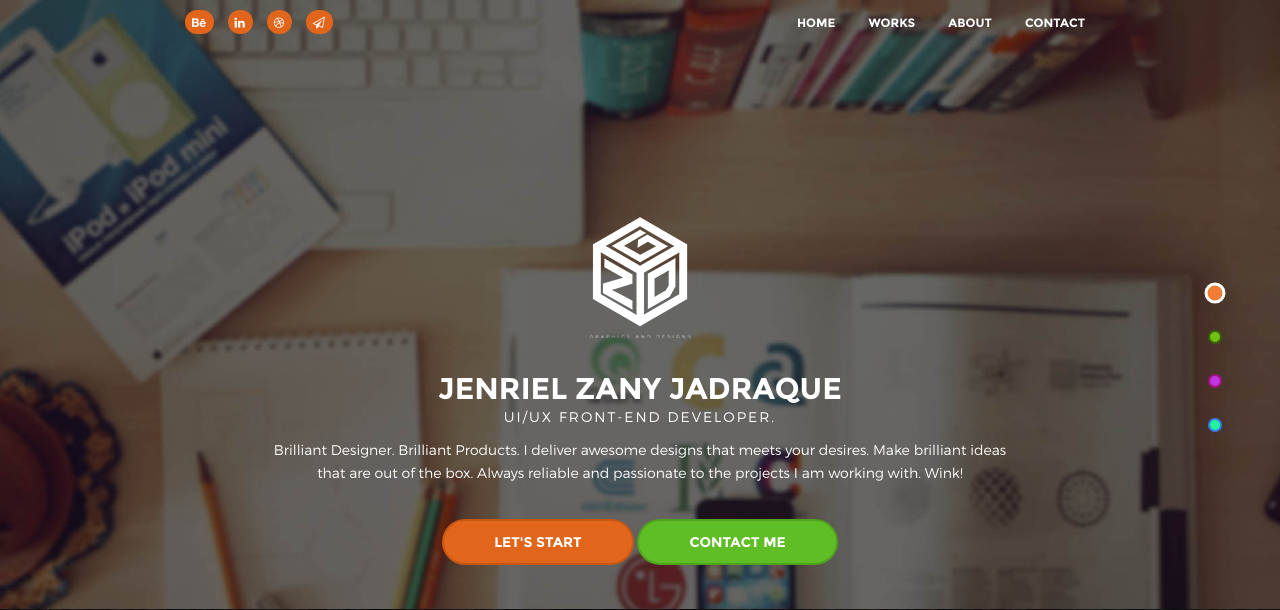
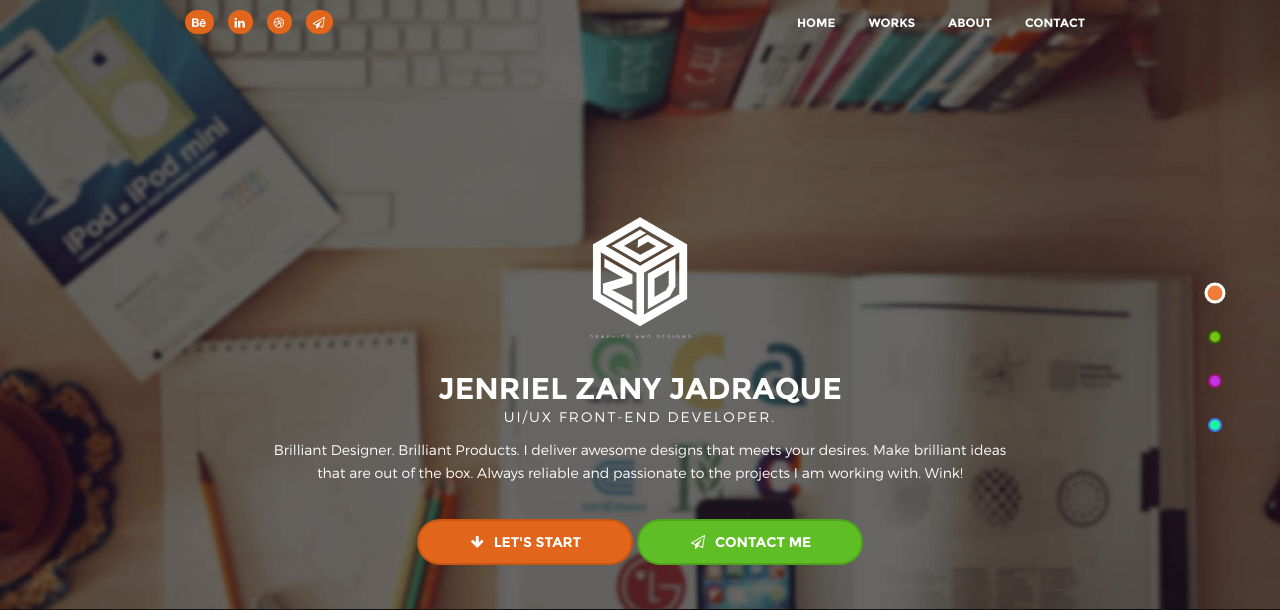
Before and after one commit to jenrielzany/jenrielzany.github.io, a PHP site: page /index.html in a window 1280 px wide. Shown: the top 610 px of the page. Run offline with PHP 8.4, Linux system fonts and the light colour scheme; some libraries are stand-ins or nearby versions; some web fonts are replaced.

Commit message:
Added Icons to the Buttons

```diff
--- a/index.html
+++ b/index.html
@@ -70,9 +70,9 @@
 							</p>
 
 							<p class="cntr wow flipInX" data-wow-delay="1s">
-							 <a href="#works"><button class="hdr-btn"> LET'S START </button></a>
+							 <a href="#works"><button class="hdr-btn"> <i class="fa fa-arrow-down"></i>LET'S START </button></a>
 							 <a href="https://mail.google.com/mail/u/0/#inbox?compose=14fa38a326ea9519" target="_blank">
-							 	<button class="hdr-btn-contact"> CONTACT ME </button>
+							 	<button class="hdr-btn-contact"> <i class="fa fa-paper-plane-o"></i>CONTACT ME </button>
 							 </a>
 							</p>
 						</div>
--- a/scss/layout.scss
+++ b/scss/layout.scss
@@ -387,6 +387,10 @@ button.hdr-btn {
 		background:#bf4ee9;
 		border:2px solid #a640cc;
 	}
+
+	& i {
+		margin-right: 10px !important;
+	}
 }
 
 button.hdr-btn-contact {
@@ -407,6 +411,10 @@ button.hdr-btn-contact {
 	&:hover {
 		background:#53d1af;
 		border:2px solid #34ac8c;
+	}
+
+	& i {
+		margin-right: 10px !important;
 	}
 }
 
```
Also changed, not shown: min-css/layout.min.css.
